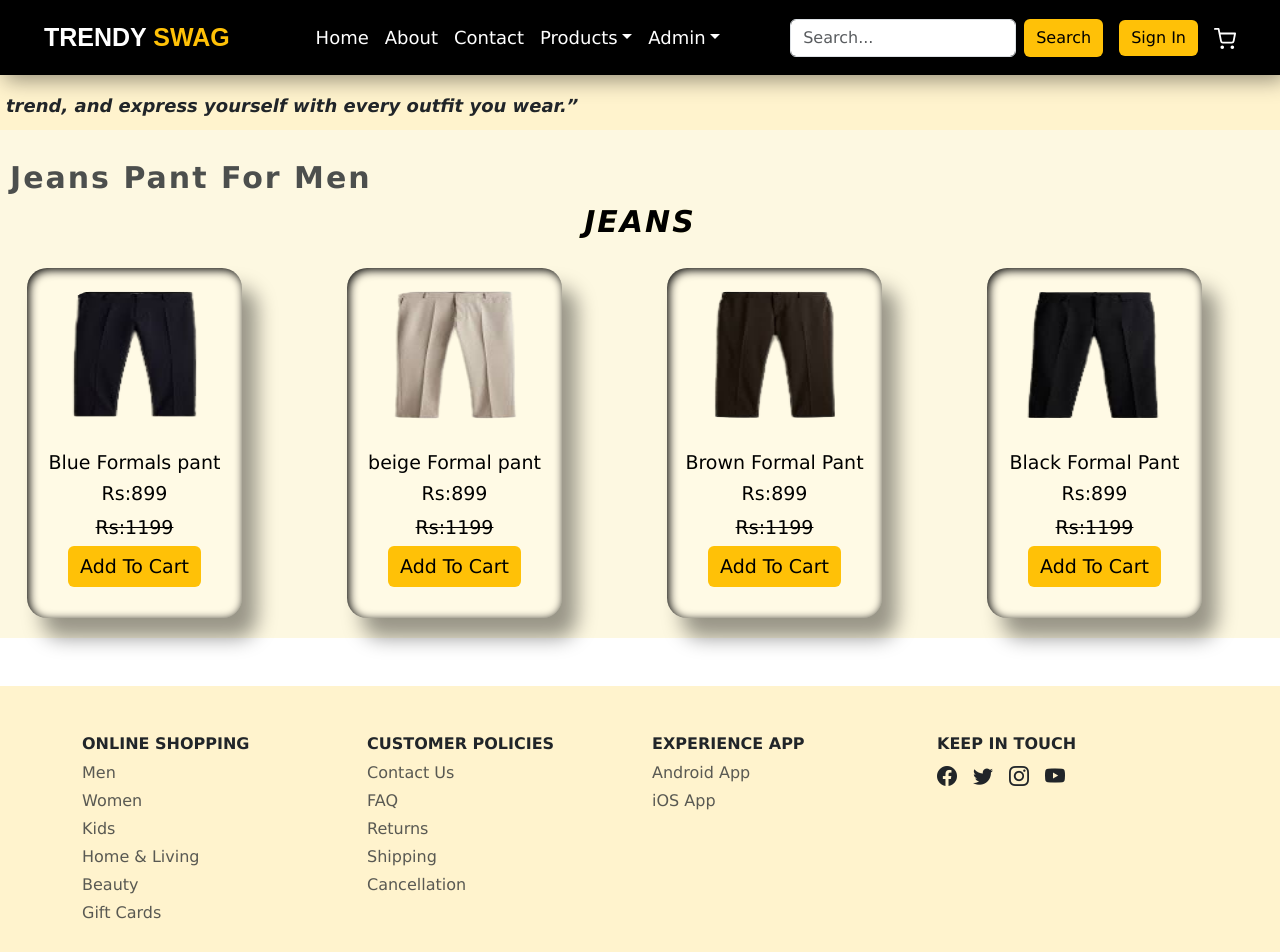
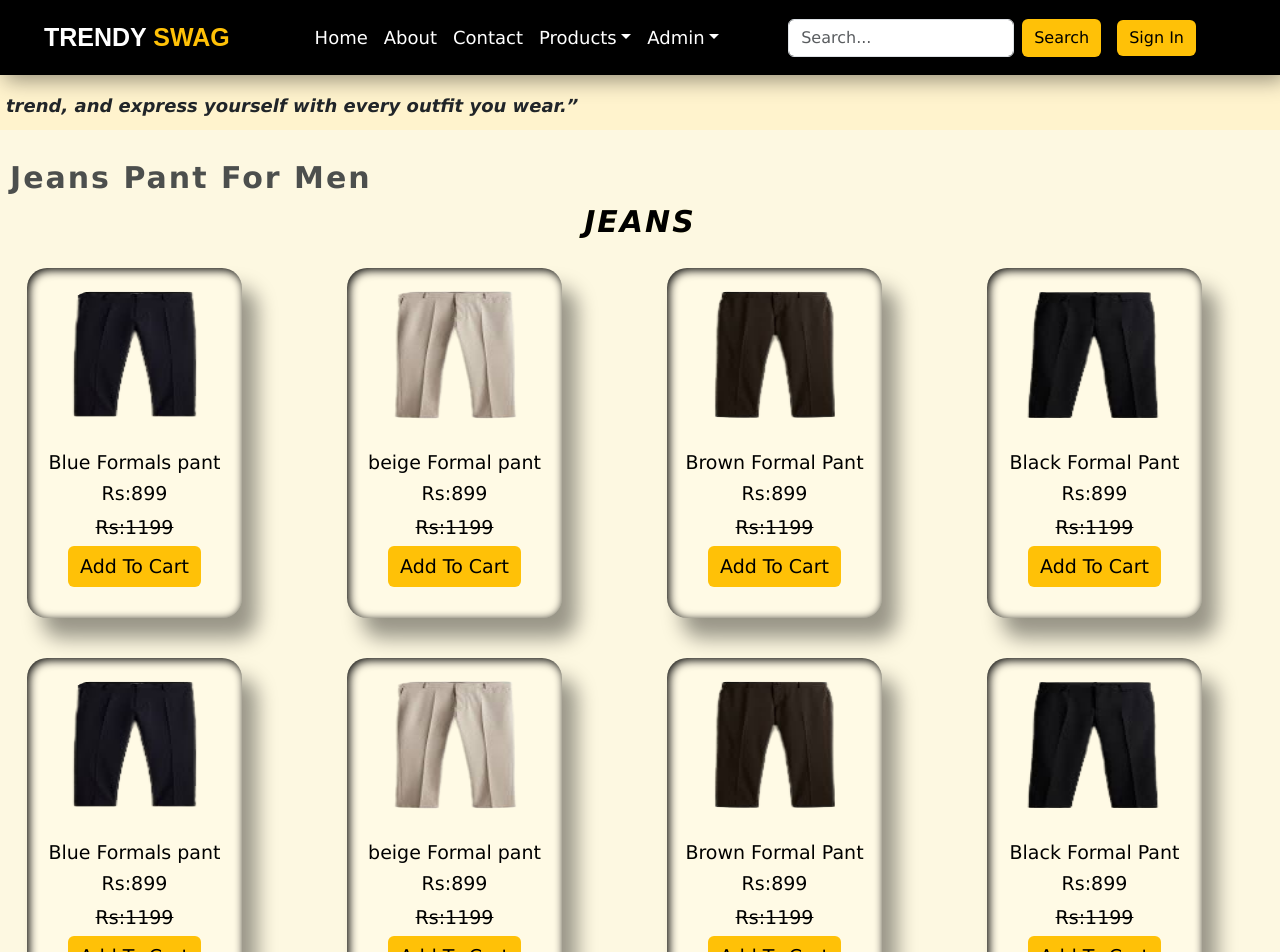
Before and after one commit to Saarath007/Trendy-swag-frontend, a React (Vite) app: page /formals in a window 1280 px wide. Shown: the top 952 px of the page. Built offline with nearby package versions, Linux system fonts and the light colour scheme; a web font is replaced by a local one.

Commit message:
Routes fix

```diff
--- a/src/components/Navbar.css
+++ b/src/components/Navbar.css
@@ -79,5 +79,24 @@
 }
 #mobileMenu button{
     color: white;
-    background-color: white;
+    background-color: #ffc107;
 }
+/*  */
+.cart-icon {
+  font-size: 24px;
+  color: black;
+}
+
+.offcanvas .nav-link {
+  font-size: 18px;
+  padding: 10px 0;
+}
+
+.offcanvas .dropdown-menu {
+  border: none;
+  padding-left: 15px;
+}
+
+.offcanvas .btn {
+  border-radius: 8px;
+}
--- a/src/components/Navbar.jsx
+++ b/src/components/Navbar.jsx
@@ -144,6 +144,44 @@ const Navbar = () => {
             </li>
 
           </ul>
+              {/* <button
+      className="btn-close"
+      data-bs-dismiss="offcanvas"
+    ></button> */}
+  </div>
+
+  <div className="offcanvas-body d-flex flex-column">
+
+    {/* SEARCH */}
+    <form className="d-flex mb-3">
+      <input
+        type="text"
+        className="form-control me-2"
+        placeholder="Search..."
+      />
+
+      <button className="btn btn-warning text-dark" type="submit">
+        Search
+      </button>
+    </form>
+
+    {/* SIGN IN BUTTON */}
+    <button
+      className="btn btn-warning w-100 mb-3 text-dark"
+      data-bs-toggle="modal"
+      data-bs-target="#exampleModal"
+    >
+      Sign In
+    </button>
+
+    {/* CART */}
+    <Link
+      to="/cart"
+      className="btn btn-warning mb-4 d-flex align-items-center justify-content-center"
+    >
+      <FiShoppingCart className="me-2 text-dark"/>
+      Cart
+    </Link>
         </div>
       </div>
 
--- a/src/pages/Home.jsx
+++ b/src/pages/Home.jsx
@@ -8,6 +8,7 @@ import CAfp04 from '../assets/CAfp04.png'
 import dare from '../assets/dare01.png';
 import Carousel from './Carousel';
 import { IoBagHandle } from "react-icons/io5";
+import { Link } from 'react-router-dom'
 
 const Home = () => {
   return (
@@ -24,26 +25,26 @@ const Home = () => {
 <div class="container-fluid">
     <div class="row bagbox g-4 row-cols-lg-4 row-cols-2">
             <div class="col">
-                <a href="./Shirts.html">
+                <Link to = "/shirts">
                     <img src={CAs01} alt="Category 1" class="img-fluid"/>
-                </a>
+                </Link>
             </div>
             <div class="col">
-                <a href="./T-shirts.html">
+                <Link to = "/tshirts">
                     <img src={CAt02} alt="Category 2" class="img-fluid"/>
-                </a>
+                </Link>
 
             </div>
             <div class="col">
-                <a href="./Pants.html">
+                <Link to = "/jeans">
                     <img src={CAj03} alt="Category 3" class="img-fluid"/>
-                </a>
+                </Link>
 
             </div>
             <div class="col">
-                <a href="./Formal.html">
+                <Link to = "/formals">
                     <img src={CAfp04} alt="Category 3" class="img-fluid"/>
-                </a>
+                </Link>
             </div>
         </div>
 
--- a/src/products/Formalsdetail.jsx
+++ b/src/products/Formalsdetail.jsx
@@ -38,7 +38,40 @@ const Formalsdetail = [
                   oldprice:1199.00,
                   img: imgfp04
 
+              },
+              {
+                  id: 5,
+                  fpname:'Blue Formals pant',
+                  price:899.00,
+                  oldprice:1199.00,
+                  img: imgfp01
+
+              },
+              {
+                  id: 6,
+                  fpname:'beige Formal pant',
+                  price:899.00,
+                  oldprice:1199.00,
+                  img: imgfp02
+
+              },
+              {
+                  id: 7,
+                  fpname:'Brown Formal Pant',
+                  price:899.00,
+                  oldprice:1199.00,
+                  img: imgfp03
+
+              },
+              {
+                  id: 8,
+                  fpname:'Black Formal Pant',
+                  price:899.00,
+                  oldprice:1199.00,
+                  img: imgfp04
+
               }
+
 
 
 ]
--- a/src/products/Jeansdetail.jsx
+++ b/src/products/Jeansdetail.jsx
@@ -36,7 +36,39 @@ const Jeansdetail = [
         oldprice:1199.00,
         img: imgj04
 
-    }
+    },
+    {
+        id: 5,
+        jname:'Rust&cream printed',
+        price:899.00,
+        oldprice:1199.00,
+        img: imgj01
+
+    },
+    {
+        id: 6,
+        jname:'Rust&cream printed',
+        price:899.00,
+        oldprice:1199.00,
+        img: imgj02
+
+    },
+    {
+        id: 7,
+        jname:'Rust&cream printed',
+        price:899.00,
+        oldprice:1199.00,
+        img: imgj03
+
+    },
+    {
+        id: 8,
+        jname:'Rust&cream printed',
+        price:899.00,
+        oldprice:1199.00,
+        img: imgj04
+
+    },
 ]
 
 
```
